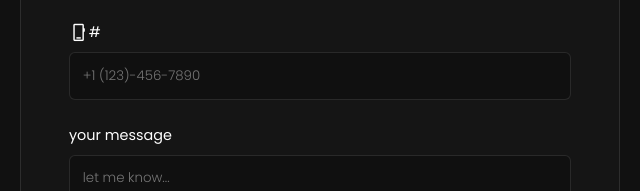
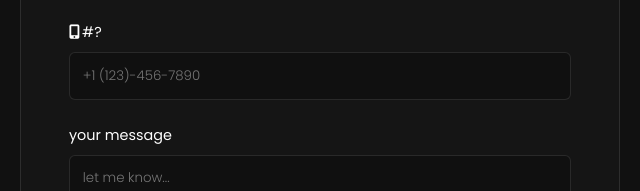
Before and after one commit to kcpcts/kcpcts.github.io, a plain HTML site: page contact.html in a window 1280 px wide. Shown: the part 499-690 px from the top of the page, 320-960 px from the left. Drawn offline with nearby package versions, Linux system fonts and the light colour scheme.

Commit message:
Update contact.html

```diff
--- a/contact.html
+++ b/contact.html
@@ -7,7 +7,6 @@
     <link rel="stylesheet" href="css/style.css">
     <link rel="stylesheet" href="https://cdnjs.cloudflare.com/ajax/libs/font-awesome/6.0.0/css/all.min.css">
     <link href="https://fonts.googleapis.com/css2?family=Poppins:wght@300;400;500;600;700&display=swap" rel="stylesheet">
-    <link rel="stylesheet" href="https://fonts.googleapis.com/css2?family=Material+Symbols+Outlined:opsz,wght,FILL,GRAD@20..48,100..700,0..1,-50..200&icon_names=phone_iphone,send" />
 </head>
 <body>
     <header>
@@ -49,8 +48,8 @@
 
                         <div class="form-group">
                             <label for="phone">
-                                <span style="margin-right: -0.2rem;" class="material-symbols-outlined">phone_iphone</span>
-                                #
+                                <i class="fas fa-mobile-alt" style="margin-right: -0.1rem;"></i>
+                                #?
                             </label>
                             <input type="tel" name="phone" id="phone" placeholder="+1 (123)-456-7890" />
                         </div>
```
